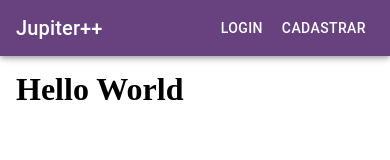
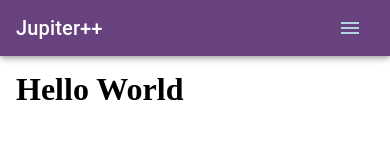
Before and after one commit to Projeto-USPY/uspy-frontend, a React app: page / in a window 390 px wide. Shown: the top 160 px of the page. Built offline with nearby package versions, Linux system fonts and the light colour scheme.

Commit message:
Add responsiveness to Navbar
- Create MobileMenu, with collapse animation
- import @material-ui/icons dependency

```diff
--- a/package.json
+++ b/package.json
@@ -9,6 +9,7 @@
   "private": true,
   "dependencies": {
     "@material-ui/core": "^4.11.0",
+    "@material-ui/icons": "^4.9.1",
     "react": "^16.13.1",
     "react-dom": "^16.13.1"
   },
--- a/src/components/Navbar/index.tsx
+++ b/src/components/Navbar/index.tsx
@@ -1,11 +1,18 @@
-import React from 'react'
+import React, { useState } from 'react'
 import AppBar from '@material-ui/core/AppBar'
 import Button from '@material-ui/core/Button'
+import Paper from '@material-ui/core/Paper'
 import Toolbar from '@material-ui/core/Toolbar'
 import Typography from '@material-ui/core/Typography'
+import Collapse from '@material-ui/core/Collapse'
 import useScrollTrigger from '@material-ui/core/useScrollTrigger'
+import useMediaQuery from '@material-ui/core/useMediaQuery'
+import { useTheme } from '@material-ui/core/styles'
 import Slide from '@material-ui/core/Slide'
+import MenuIcon from '@material-ui/icons/Menu'
+import IconButton from '@material-ui/core/IconButton'
 import './style.css'
+import { ButtonGroup } from '@material-ui/core'
 
 const HideOnScroll: React.FC<any> = ({
 	children
@@ -23,15 +30,39 @@ interface NavbarProps {
 
 const Navbar: React.FC<NavbarProps> = (props) => {
 	const { buttons } = props
+	const theme = useTheme()
+	const isLarge = useMediaQuery(theme.breakpoints.up('sm'))
+
+	const [isMobileMenuVisible, setIsMobileMenuVisible] = useState(false)
+
+	if (isLarge && isMobileMenuVisible) setIsMobileMenuVisible(false)
+	const buttonsDiv = <>
+		<div>
+			{buttons.map((title, idx) => <Button className="h100" color="inherit" key={idx}>{title}</Button>)}
+		</div>
+	</>
+	const menuIcon = <>
+		<IconButton color="secondary" aria-label="Menu" onClick={() => setIsMobileMenuVisible(!isMobileMenuVisible)}>
+			<MenuIcon />
+		</IconButton>
+	</>
+
+	const mobileMenu = <>
+		<Collapse in={isMobileMenuVisible}>
+			<Paper variant="outlined" square>
+				<ButtonGroup orientation="vertical" className="w100" color='primary'>
+					{buttons.map((title, idx) => <Button className="w100" key={idx}>{title}</Button>)}
+				</ButtonGroup>
+			</Paper>
+		</Collapse>
+	</>
 	return <HideOnScroll {...props}>
 		<AppBar color='primary'>
 			<Toolbar className="toolbar">
 				<Typography variant="h6">Jupiter++</Typography>
-				<div>
-					{buttons.map((title, idx) => <Button className="h100" color="inherit" key={idx}>{title}</Button>)}
-				</div>
+				{isLarge ? buttonsDiv : menuIcon}
 			</Toolbar>
-
+			{mobileMenu}
 		</AppBar>
 	</HideOnScroll>
 }
--- a/src/components/Navbar/style.css
+++ b/src/components/Navbar/style.css
@@ -7,3 +7,8 @@
 .h100 {
 	height: 100%;
 }
+
+
+.w100 {
+	width: 100%;
+}
```
Also changed, not shown: 1 other file (tests, documents, lock files or other folders).
